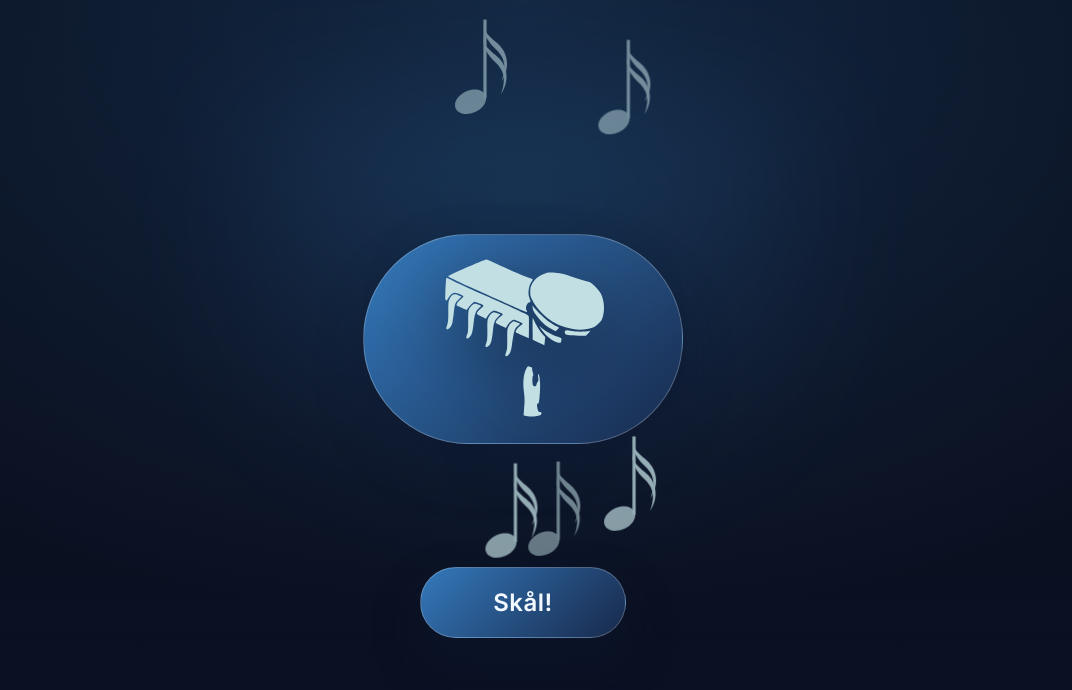
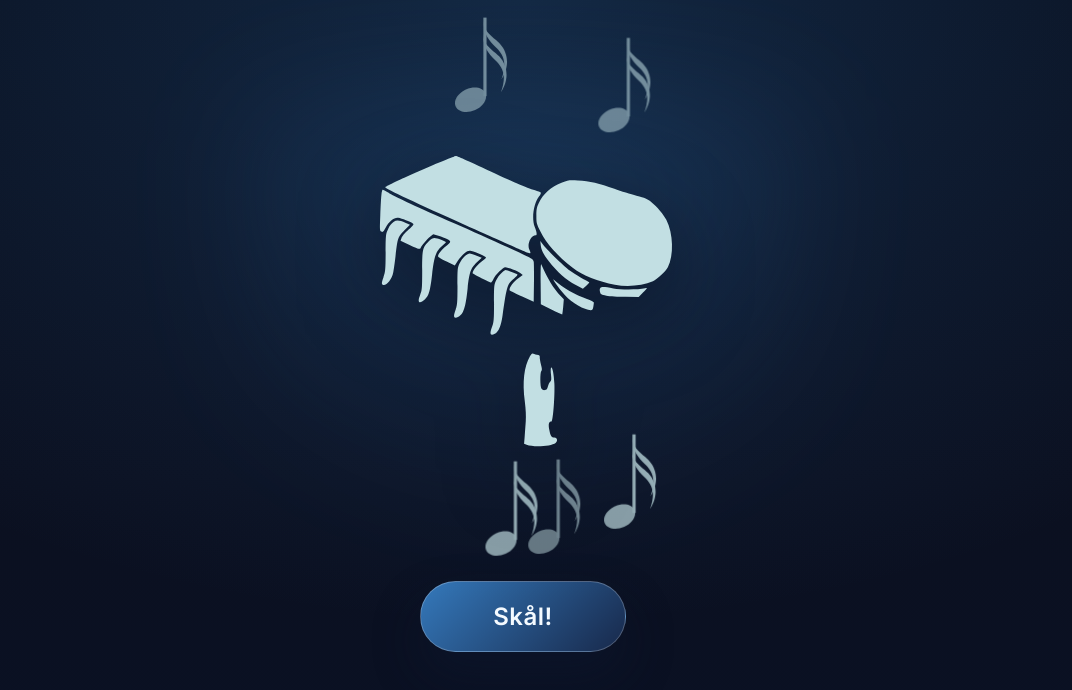
Before and after one commit to Datateknologerna-vid-Abo-Akademi/albins2, a React (Vite) app in the folder frontend/: page / in a window 1280 px wide. Shown: the top 690 px of the page, without its empty margins (117-1189 px from the left). Built offline with nearby package versions, Linux system fonts and the light colour scheme.

Commit message:
fixed logo styling

```diff
--- a/frontend/src/styles/Start.css
+++ b/frontend/src/styles/Start.css
@@ -61,9 +61,9 @@
     display: inline-flex;
 }
 
-.albin__logo-button:focus-visible {
-    outline: 2px solid currentColor;
-    outline-offset: 4px;
+.albin__logo-button:focus-visible,
+.albin__logo-button:focus {
+    outline: none;
 }
 
 .albin__logo-button:disabled {
@@ -113,7 +113,7 @@
     animation-duration: 8.25s;
 }
 
-.start-container button {
+.start-container > button {
     margin-top: clamp(2.25rem, 6vh, 4.5rem);
     padding: clamp(0.95rem, 0.8rem + 0.6vw, 1.25rem) clamp(2.75rem, 6vw, 4.5rem);
     border-radius: 999px;
@@ -125,26 +125,23 @@
     letter-spacing: 0.02em;
     cursor: pointer;
     box-shadow: 0 24px 48px rgba(13, 24, 48, 0.45);
-    transition:
-        transform var(--transition-normal),
-        box-shadow var(--transition-normal),
-        background var(--transition-normal),
+    transition: transform var(--transition-normal), box-shadow var(--transition-normal), background var(--transition-normal),
         border-color var(--transition-normal);
 }
 
-.start-container button:hover {
+.start-container > button:hover {
     transform: translateY(-3px) scale(1.02);
     background: linear-gradient(135deg, rgba(78, 149, 216, 1), rgba(18, 30, 55, 1));
     border-color: rgba(255, 255, 255, 0.32);
     box-shadow: 0 30px 58px rgba(10, 20, 44, 0.55);
 }
 
-.start-container button:focus-visible {
+.start-container > button:focus-visible {
     outline: 3px solid rgba(189, 224, 255, 0.85);
     outline-offset: 4px;
 }
 
-.start-container button:disabled {
+.start-container > button:disabled {
     opacity: 0.75;
     cursor: not-allowed;
     transform: none;
@@ -152,7 +149,7 @@
 }
 
 @media (min-width: 900px) {
-    .start-container button {
+    .start-container > button {
         margin-top: clamp(3.5rem, 9vh, 6rem);
     }
 }
```
